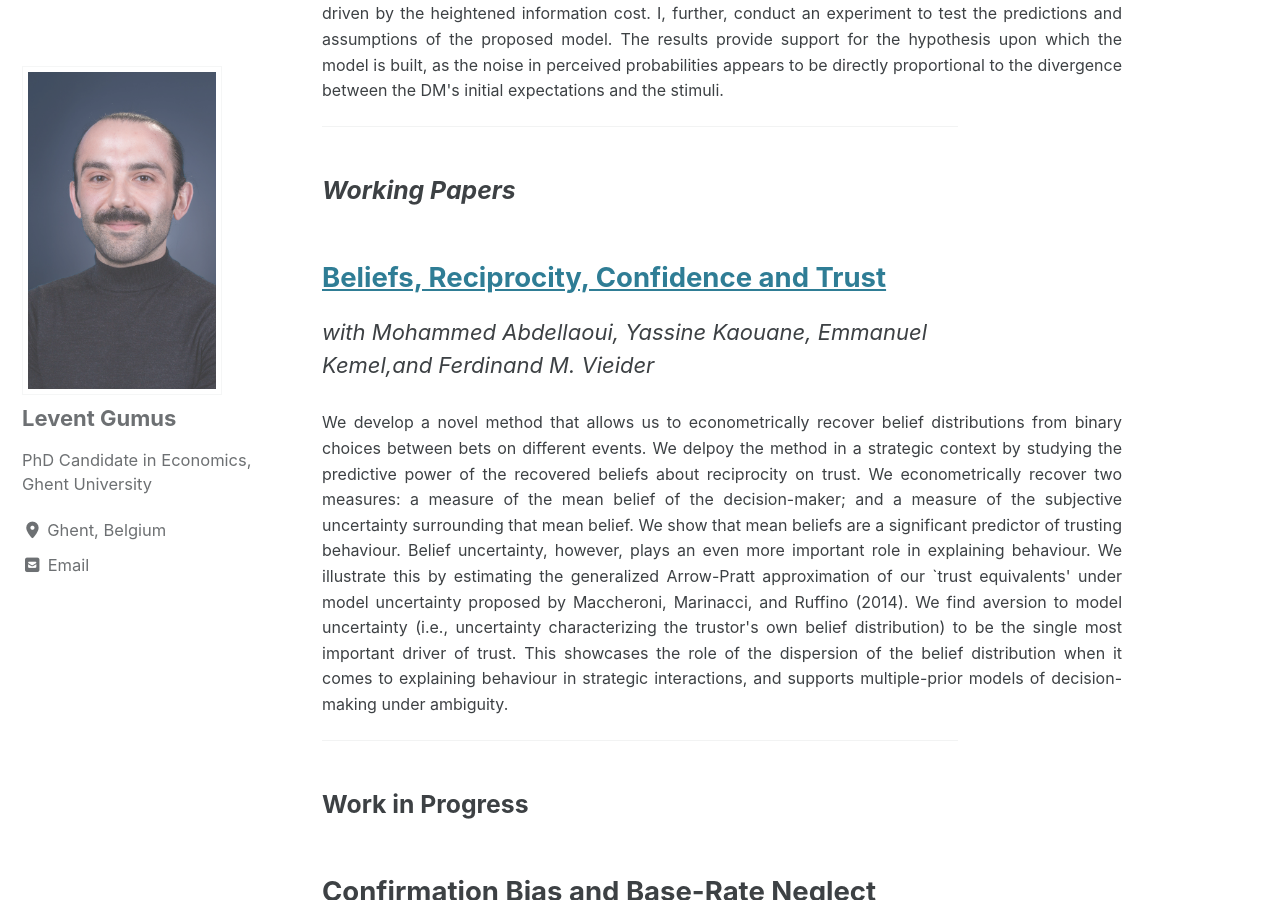
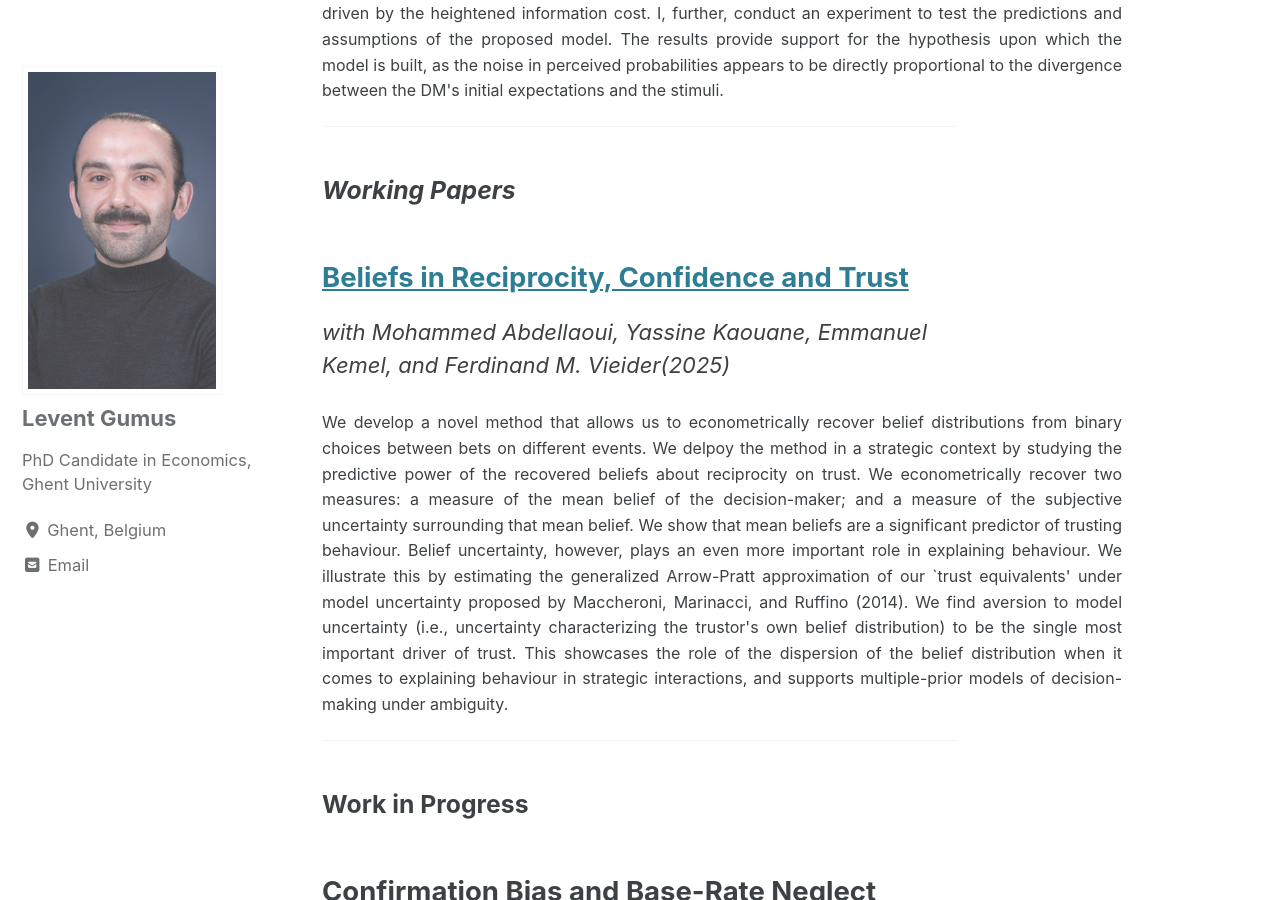
Before and after one commit to Levengumus/leventgumus.github.io, a Jekyll site: the page built from Research/Research.md, in a window 1280 px wide and 900 px high, scrolled down 642 px. Built offline with Jekyll 4.4.1, drawn with Linux system fonts in a browser that asks for light colours; cached includes are drawn as plain includes.

Commit message:
Update Research.md

```diff
--- a/Research/Research.md
+++ b/Research/Research.md
@@ -16,8 +16,8 @@ comments: true
 ---
 
 ### *Working Papers*
-## [Beliefs, Reciprocity, Confidence and Trust](https://www.dropbox.com/scl/fi/jqdzoodxzsrlsfi8a6no3/Beliefs_trust_game.pdf?rlkey=jxnm0drfpov8f759hkg6vf4gl&st=ddarn0v2&dl=0)
-*with Mohammed Abdellaoui, Yassine Kaouane, Emmanuel Kemel,and Ferdinand M. Vieider*
+## [Beliefs in Reciprocity, Confidence and Trust](https://www.dropbox.com/scl/fi/jqdzoodxzsrlsfi8a6no3/Beliefs_trust_game.pdf?rlkey=jxnm0drfpov8f759hkg6vf4gl&st=ddarn0v2&dl=0)
+*with Mohammed Abdellaoui, Yassine Kaouane, Emmanuel Kemel, and Ferdinand M. Vieider(2025)*
   <div class="abstract-text" >
    We develop a novel method that allows us to econometrically recover belief distributions from binary choices between bets on different events. We delpoy the method in a strategic context by studying the predictive power of the recovered beliefs about reciprocity on trust. We econometrically recover two measures: a measure of the mean belief of the decision-maker; and a measure of the subjective uncertainty surrounding that mean belief. We show that mean beliefs are a significant predictor of trusting behaviour. Belief uncertainty, however, plays an even more important role in explaining behaviour. We illustrate this by estimating the generalized Arrow-Pratt approximation of our `trust equivalents' under model uncertainty proposed by Maccheroni, Marinacci, and Ruffino (2014). We find aversion to model uncertainty (i.e., uncertainty characterizing the trustor's own belief distribution) to be the single most important driver of trust. This showcases the role of the dispersion of the belief distribution when it comes to explaining behaviour in strategic interactions, and supports multiple-prior models of decision-making under ambiguity.
   </div>
```
